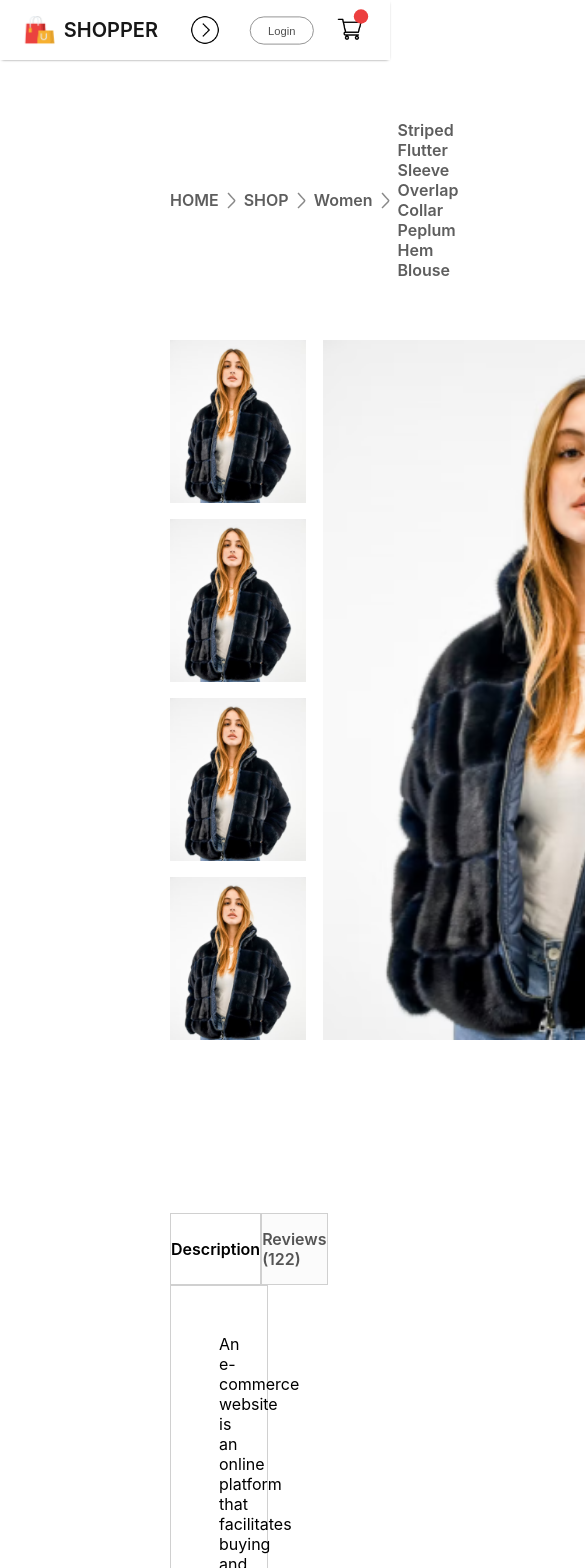
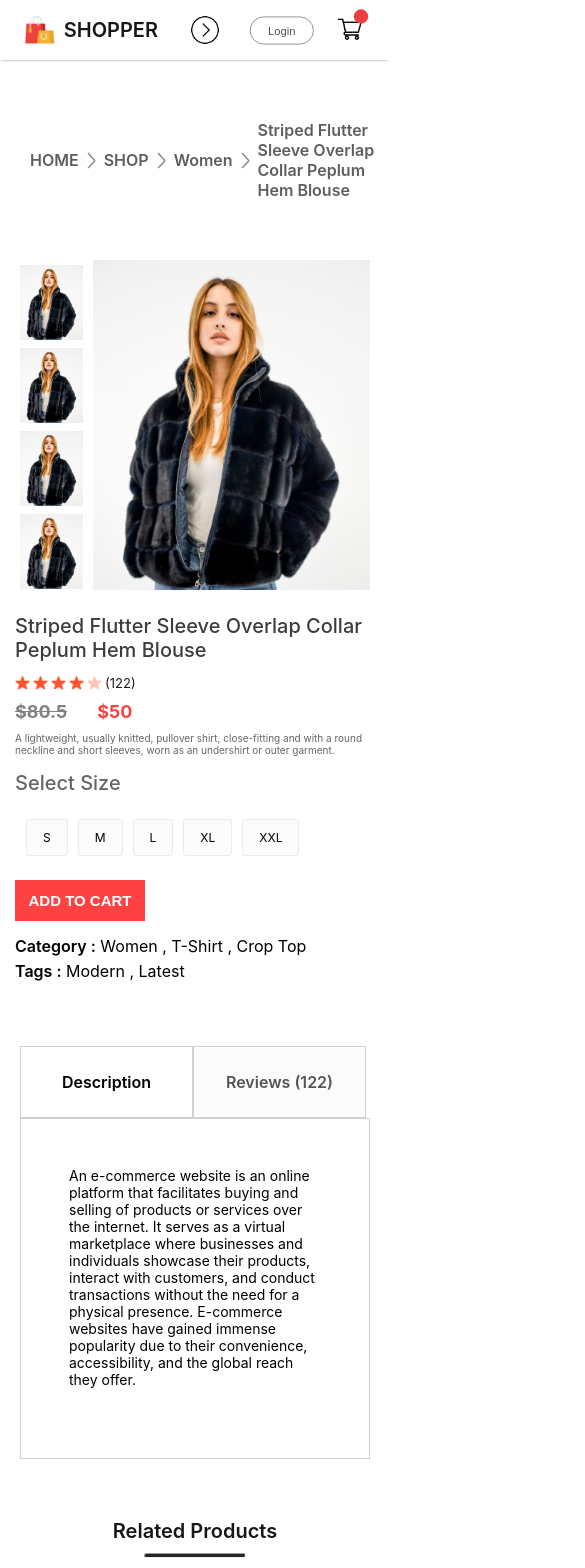
Before and after one commit to Jha-Yash/Shopping, a React (Create React App) app in the folder frontend/: page /product/1 in a window 390 px wide. Shown: the top 1568 px of the page, 585 px wide, since content can reach past the window. Built offline with nearby package versions, Linux system fonts and the light colour scheme.

Commit message:
completely responsive

```diff
--- a/frontend/src/Components/BreadCrums/BreadCrums.css
+++ b/frontend/src/Components/BreadCrums/BreadCrums.css
@@ -5,6 +5,33 @@
   color: #5e5e5e;
   font-size: 16px;
   font-weight: 600;
-  margin: 60px 170px;
+  margin: 60px 0px;
+  margin-left: 30px;
   text-transform: capitalize;
 }
+@media (max-width: 1280px) {
+  .breadcrumb {
+    margin: 30px 50px;
+    font-size: 14px;
+  }
+}
+
+@media (max-width: 1024px) {
+  .breadcrumb {
+    margin: 30px 30px;
+    font-size: 13px;
+  }
+}
+
+@media (max-width: 800px) {
+  .breadcrumb {
+    margin: 30px 10px;
+    font-size: 12px;
+  }
+}
+@media (max-width: 500px) {
+  .breadcrumb {
+
+    font-size: 10px;
+  }
+}
--- a/frontend/src/Components/CartItems/CartItems.css
+++ b/frontend/src/Components/CartItems/CartItems.css
@@ -109,3 +109,70 @@
   color: #fff;
   cursor: pointer;
 }
+@media (max-width: 1280px) {
+  .cartitems {
+    margin: 60px 50px;
+  }
+
+  .cartitems-format-main {
+    grid-template-columns: 0.5fr 3fr 0.5fr 0.5fr 0.5fr 0.5fr;
+    gap: 20px;
+    padding: 15px 0px;
+    font-size: 15px;
+  }
+
+  .carticon-product-icon {
+    height: 50px;
+  }
+
+  .cartitems-remove-icon {
+    margin: auto;
+  }
+
+  .cartitems-quantity {
+    width: 40px;
+    height: 30px;
+  }
+
+  .cartitems-down {
+    margin: 80px 0px;
+    flex-direction: column;
+    gap: 80px;
+  }
+
+  .cartitems-total {
+    margin: 0;
+  }
+
+  .cartitems-total button {
+    max-width: 200px;
+    height: 45px;
+    font-size: 13px;
+  }
+
+  .cartitems-promobox {
+    width: auto;
+    max-width: 500px;
+  }
+
+  .cartitems-promobox input {
+    width: 100%;
+  }
+
+  .cartitems-promobox button {
+    width: 120px;
+    margin-left: -125px;
+  }
+}
+
+@media (max-width: 500px) {
+  .cartitems-format-main {
+    display: none;
+    grid-template-columns: 0.5fr 3fr 0.5fr;
+    gap: 10px;
+  }
+
+  .cartitems-format {
+    display: grid;
+  }
+}
--- a/frontend/src/Components/DescriptionBox/DescriptionBox.css
+++ b/frontend/src/Components/DescriptionBox/DescriptionBox.css
@@ -29,3 +29,16 @@
   padding: 48px;
   padding-bottom: 70px;
 }
+@media(max-width:1280px){
+  .descriptionbox{
+    margin: 60px;
+  }
+}
+@media(max-width:800px){
+  .descriptionbox{
+    margin: 60px 20px;
+  }
+  .descriptionbox-description{
+    font-size: 14px;
+  }
+}
--- a/frontend/src/Components/ProductDisplay/ProductDisplay.css
+++ b/frontend/src/Components/ProductDisplay/ProductDisplay.css
@@ -106,3 +106,228 @@
 .productdisplay-right-category span {
   font-weight: 600;
 }
+
+@media (max-width: 1280px) {
+  .productdisplay {
+    margin: 0px 60px;
+  }
+
+  .productdisplay-left {
+    gap: 10px;
+  }
+
+  .productdisplay-img-list {
+    gap: 10px;
+  }
+
+  .productdisplay-img-list img {
+    height: 120px;
+  }
+
+  .productdisplay-main-img {
+    width: auto;
+    height: 510px;
+  }
+
+  .productdisplay-right {
+    margin: 0px 30px;
+  }
+
+  .productdisplay-right h1 {
+    font-size: 22px;
+  }
+  .productdisplay-right-stars{
+    gap: 3px;
+    font-size: 13px;
+  }
+  .productdisplay-right-prices{
+    margin: 10px 0px;
+font-size: 18px;
+  }
+  .productdisplay-right-description{
+    font-size: 13px;
+  }
+  .productdisplay-right-size h1{
+    margin-top: 20px;
+    font-size: 20px;
+  }
+  .productdisplay-right-size div{
+    padding: 14px 20px;
+  }
+  .productdisplay-right button{
+    width: 150px;
+    padding: 15px 0px;
+    margin-bottom: 20px;
+  }
+  .productdisplay-right-category {
+    margin-top: 5px;
+    font-size: 14px;
+  }
+
+}
+@media (max-width: 1024px) {
+  .productdisplay {
+    margin: 0px 30px;
+  }
+
+  .productdisplay-left {
+    gap: 5px;
+  }
+
+
+
+  .productdisplay-img-list img {
+    height: 80px;
+  }
+
+  .productdisplay-main-img {
+
+    height: 350px;
+  }
+
+
+  .productdisplay-right h1 {
+    font-size: 18px;
+  }
+  .productdisplay-right-stars img{
+    width: 15px;
+  }
+
+  .productdisplay-right-description{
+    font-size: 12px;
+  }
+ .productdisplay-right-sizes{
+  margin: 10px 0px;
+ }
+  .productdisplay-right-size div{
+    padding: 10px 16px;
+    font-size: 12px;
+  }
+  .productdisplay-right button{
+    width: 120px;
+    padding: 10px 0px;
+    margin-bottom: 10px;
+    font-size: 14px;
+  }
+  .productdisplay-right-category {
+
+    font-size: 12px;
+  }
+
+}
+@media (max-width: 800px) {
+  .productdisplay {
+    margin: 0px 10px;
+  }
+
+  .productdisplay-left {
+    gap: 0px;
+    flex-direction: column-reverse;
+    align-items: center;
+  }
+
+
+.productdisplay-img-list{
+  flex-direction: row;
+  gap: 6px;
+}
+  .productdisplay-img-list img {
+    height: 70px;
+  }
+
+  .productdisplay-main-img {
+
+    height: 300px;
+  }
+
+
+  .productdisplay-right h1 {
+    font-size: 14px;
+  }
+  .productdisplay-right-stars img{
+    width: 13px;
+  }
+
+  .productdisplay-right-description{
+    font-size: 10px;
+  }
+  .productdisplay-right-size h1{
+    margin-top: 10px;
+  }
+ .productdisplay-right-sizes{
+  margin-top: 10px ;
+  gap: 5px;
+ }
+  .productdisplay-right-size div{
+    padding: 4px 11px;
+
+  }
+  .productdisplay-right button{
+    width: 100px;
+
+    font-size: 12px;
+  }
+  .productdisplay-right-category {
+
+    font-size: 10px;
+  }
+
+}
+@media (max-width: 500px) {
+  .productdisplay {
+    flex-direction: column;
+  }
+
+  .productdisplay-left {
+    gap: 10px;
+    flex-direction: row;
+    margin: auto;
+  }
+
+
+.productdisplay-img-list{
+  flex-direction: column;
+  gap: 8px;
+}
+  .productdisplay-img-list img {
+    height: 75px;
+  }
+
+  .productdisplay-main-img {
+
+    height: 330px;
+  }
+.productdisplay-right{
+  margin: 5px;
+}
+
+  .productdisplay-right h1 {
+    font-weight: 500;
+    font-size: 20px;
+    margin-top: 15px;
+  }
+  .productdisplay-right-stars img{
+    width: 15px;
+  }
+
+
+ .productdisplay-right-sizes{
+  margin: 20px 0px ;
+  gap: 10px;
+ }
+  .productdisplay-right-sizes div{
+    padding: 10px 16px;
+
+  }
+  .productdisplay-right button{
+    width: 130px;
+
+    font-size: 15px;
+    padding: 12px 0px;
+  }
+  .productdisplay-right-category {
+
+    font-size: 16px;
+  }
+
+}
--- a/frontend/src/Components/RelatedProducts/RelatedProducts.css
+++ b/frontend/src/Components/RelatedProducts/RelatedProducts.css
@@ -27,3 +27,65 @@
   gap: 30px;
 
 }
+@media (max-width: 1280px) {
+
+
+  .relatedproducts h1 {
+    font-size: 40px;
+  }
+
+  .relatedproducts hr {
+    width: 160px;
+    height: 4px;
+  }
+
+  .relatedproducts-item {
+    gap: 20px;
+    margin-top: 30px;
+  }
+}
+@media (max-width: 1024px) {
+
+
+  .relatedproducts h1 {
+    font-size: 30px;
+  }
+
+  .relatedproducts hr {
+    width: 120px;
+    height: 3px;
+  }
+
+  .relatedproducts-item {
+    gap: 15px;
+    margin-top: 20px;
+  }
+}
+@media (max-width: 800px) {
+
+
+  .relatedproducts h1 {
+    font-size: 20px;
+  }
+
+  .relatedproducts hr {
+    width: 100px;
+
+  }
+
+  .relatedproducts-item {
+    gap: 5px;
+
+  }
+}
+@media (max-width: 500px) {
+
+
+  .relatedproducts-item {
+    display: grid;
+    grid-template-columns: 1fr 1fr;
+    gap: 20px;
+
+
+  }
+}
```
